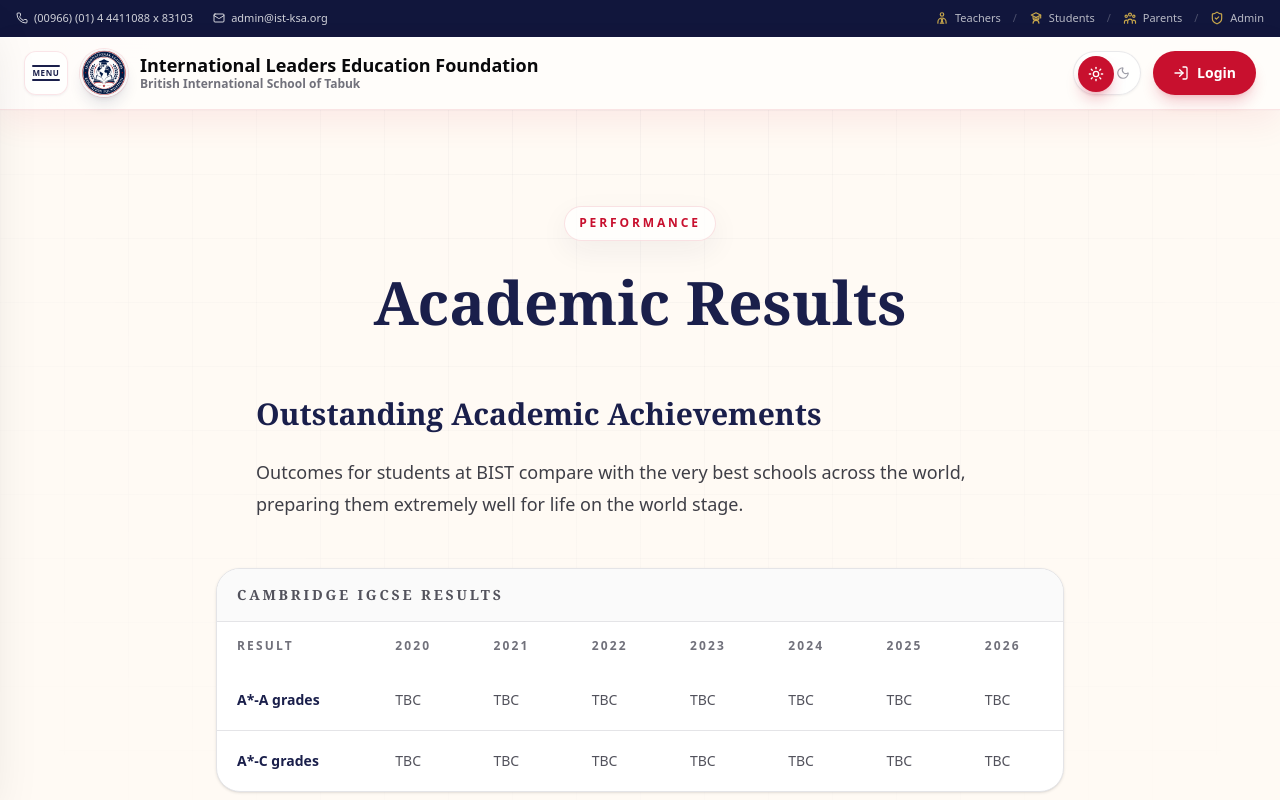
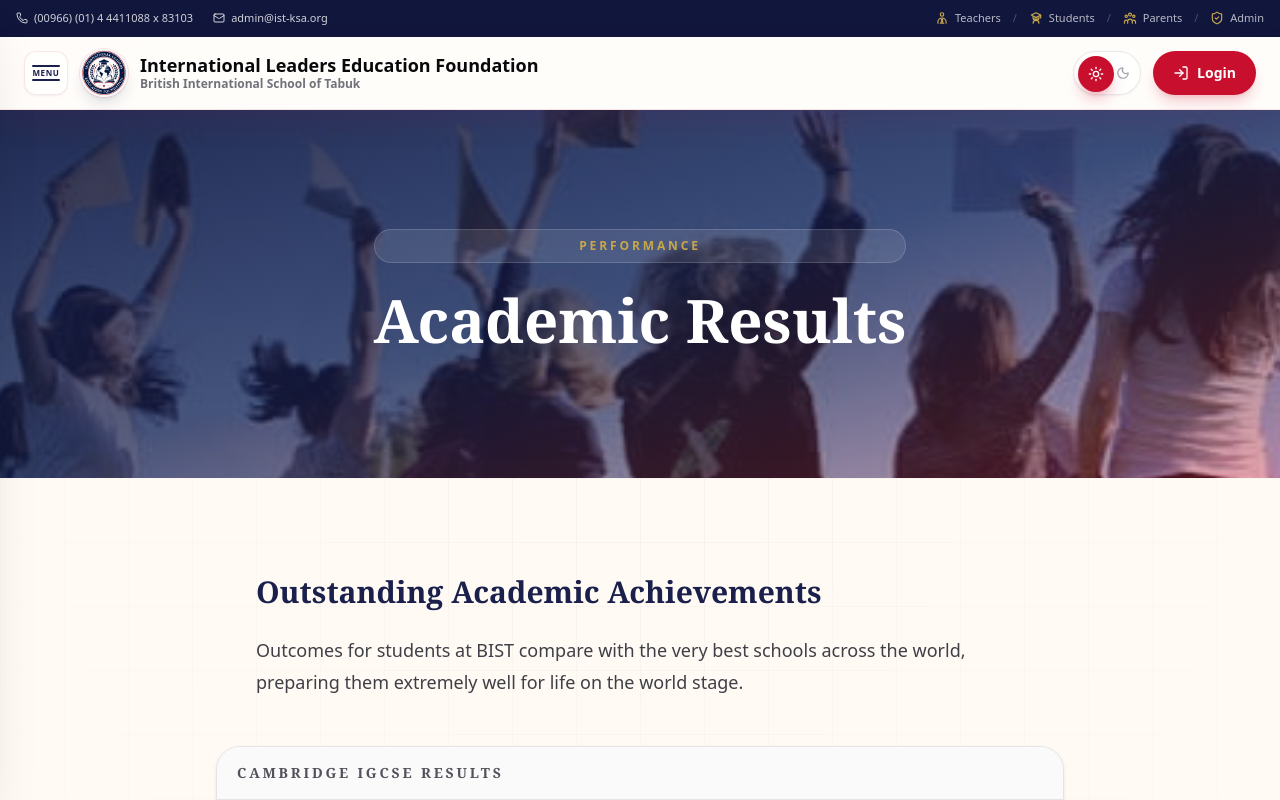
Before and after one commit to MuhammadOsman381/bis-tabuk, a Next.js app: page /academic-results in a window 1280 px wide. Shown: the top 800 px of the page. Built offline with nearby package versions, Linux system fonts and the light colour scheme.

Commit message:
Add academic results hero image

```diff
--- a/app/academic-results/page.tsx
+++ b/app/academic-results/page.tsx
@@ -53,16 +53,27 @@ export default function AcademicResultsPage() {
         <Topbar />
         <Navbar isSidebarOpen={isSidebarOpen} onToggleSidebar={() => setIsSidebarOpen((value) => !value)} />
 
-        <section className="luxury-section bg-[#fffaf4] py-16 dark:bg-zinc-950 sm:py-24">
-          <div className="relative mx-auto max-w-4xl px-6">
-            <Reveal className="text-center">
-              <p className="luxury-kicker text-xs font-bold uppercase tracking-[0.24em]">Performance</p>
-              <h1 className="mt-6 text-4xl font-black leading-tight text-[#1A1F4B] dark:text-zinc-50 sm:text-6xl">
+        <section className="relative min-h-[46vh] overflow-hidden">
+          <div
+            className="absolute inset-0 scale-105 bg-cover bg-center"
+            style={{ backgroundImage: "url('/images/academic-results.jpg')" }}
+          />
+          <div className="absolute inset-0 bg-gradient-to-br from-[#10163d]/88 via-[#1A1F4B]/72 to-[#C8102E]/40 dark:from-zinc-950/92 dark:via-zinc-900/82 dark:to-[#C8102E]/38" />
+          <div className="relative z-10 mx-auto flex min-h-[46vh] max-w-4xl flex-col items-center justify-center px-6 py-20 text-center text-white">
+            <Reveal>
+              <p className="mb-5 rounded-full border border-white/15 bg-white/10 px-4 py-2 text-xs font-bold uppercase tracking-[0.24em] text-[#C9A84C] backdrop-blur-xl">
+                Performance
+              </p>
+              <h1 className="text-4xl font-black leading-tight drop-shadow-[0_18px_48px_rgba(0,0,0,0.28)] sm:text-6xl">
                 Academic Results
               </h1>
             </Reveal>
+          </div>
+        </section>
 
-            <Reveal className="mx-auto mt-14 max-w-3xl text-left">
+        <section className="luxury-section bg-[#fffaf4] py-16 dark:bg-zinc-950 sm:py-24">
+          <div className="relative mx-auto max-w-4xl px-6">
+            <Reveal className="mx-auto max-w-3xl text-left">
               <h2 className="text-3xl font-black text-[#1A1F4B] dark:text-zinc-50">Outstanding Academic Achievements</h2>
               <p className="mt-6 text-lg leading-8 text-zinc-700 dark:text-zinc-300">
                 Outcomes for students at BIST compare with the very best schools across the world, preparing them
```
Also changed, not shown: public/images/academic-results.jpg (added).
